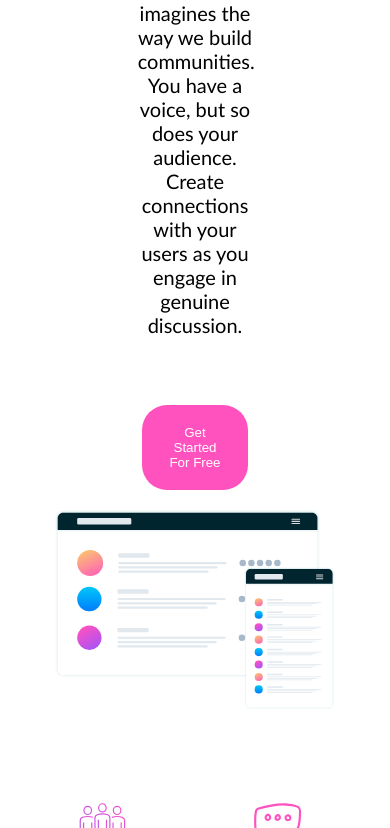
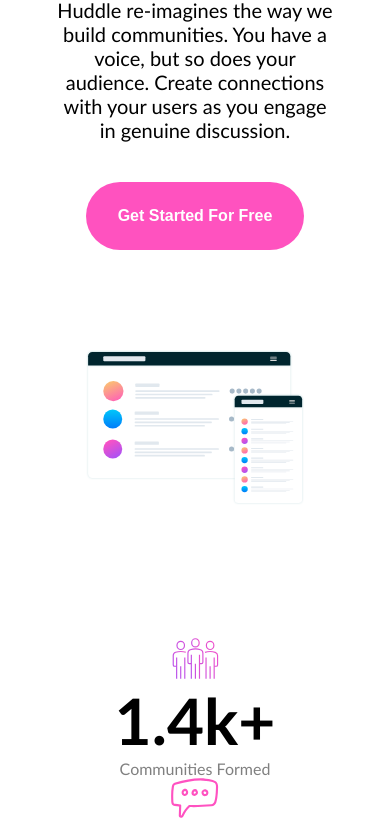
Before and after one commit to Mharvel13/Huddle-Landing-Page-with-Curved-Section, a plain HTML site: page index.html in a window 390 px wide. Shown: the part 474-1302 px from the top of the page. Drawn offline with Linux system fonts and the light colour scheme.

Commit message:
Added media queries

```diff
--- a/index.css
+++ b/index.css
@@ -6,9 +6,12 @@
 }
 
 :root {
+  /* Primary colors */
   --Pink: hsl(322, 100%, 66%);
   --LightPink: hsl(321, 100%, 78%);
   --LightRed: hsl(0, 100%, 63%);
+
+  /* Neutral colors */
   --VeryPaleBlue: hsl(207, 100%, 98%);
   --VeryDarkCyan: hsl(192, 100%, 9%);
   --white: white;
@@ -20,18 +23,6 @@ body {
   padding: 0px;
 }
 
-/*
-### Primary
-
-- Pink: hsl(322, 100%, 66%)
-- Light Pink: hsl(321, 100%, 78%)
-- Light Red: hsl(0, 100%, 63%)
-
-### Neutral
-
-- Very Dark Cyan: hsl(192, 100%, 9%)
-- Very Pale Blue: hsl(207, 100%, 98%)
-*/
 
 /* Header Styles */
 
@@ -40,19 +31,20 @@ header {
   justify-content: space-between;
   padding: 20px 30px;
   width: 100%;
+  margin-bottom: 9rem ;
 }
 
 button {
   background-color: var(--Pink);
   color: var(--white);
   padding: 25px;
-  border-radius: 25px;
+  border-radius: 50px;
   border: none;
 }
 
 button.try-it-button {
   background-color: var(--white);
-  color: black;
+  color: var(--Pink);
   border: 2px solid var(--Pink);
   padding: 10px 30px;
 }
@@ -71,30 +63,37 @@ section {
   align-content: center;
 }
 
+.showcase-text{
+  margin: 50px 0;
+}
+
 .showcase-text > * {
-  margin: 10px auto;
-  padding: 20px;
+  margin: 20px auto;
   text-align: center;
+
 }
 
 .showcase-text > h1 {
-  font-size: 2.5rem;
+  font-size: 3rem;
   font-weight: 900;
+  margin: 0;
 }
 
 .showcase-text > p {
   font-size: 20px;
-  padding: 3rem;
-  width: 60%;
+  width: 45%;
 }
 
 .showcase-text button {
   width: 30%;
+  padding: 25px;
+  font-size: 1.2rem;
+  font-weight: 700;
 }
 
 .showcase-image {
-  width: 80%;
-  margin: 10px auto;
+  width: 70%;
+  margin: 30px auto;
 }
 .showcase-image img {
   width: 100%;
@@ -108,6 +107,10 @@ section {
 .stats h1 {
   font-size: 4rem;
 }
+.stats p{
+  color: grey;
+}
+
 
 .illustrations {
   width: 100%;
@@ -273,3 +276,31 @@ section {
   padding: 13px 30px;
   border-radius: 8px;
 }
+
+
+@media (max-width:700px) {
+ header .logo img{
+  width: 70%;
+ }
+
+ .showcase {
+  padding: 20px;
+}
+.showcase-text > h1 {
+  font-size: 2.5rem;
+}
+
+.showcase-text > p {
+  width: 90%;
+}
+
+.showcase-text button{
+  width: 70%;
+  font-size: 1rem;
+}
+
+.stats {
+  flex-direction: column;
+}
+
+}
```
Also changed, not shown: index.html (+2 -0 lines).
